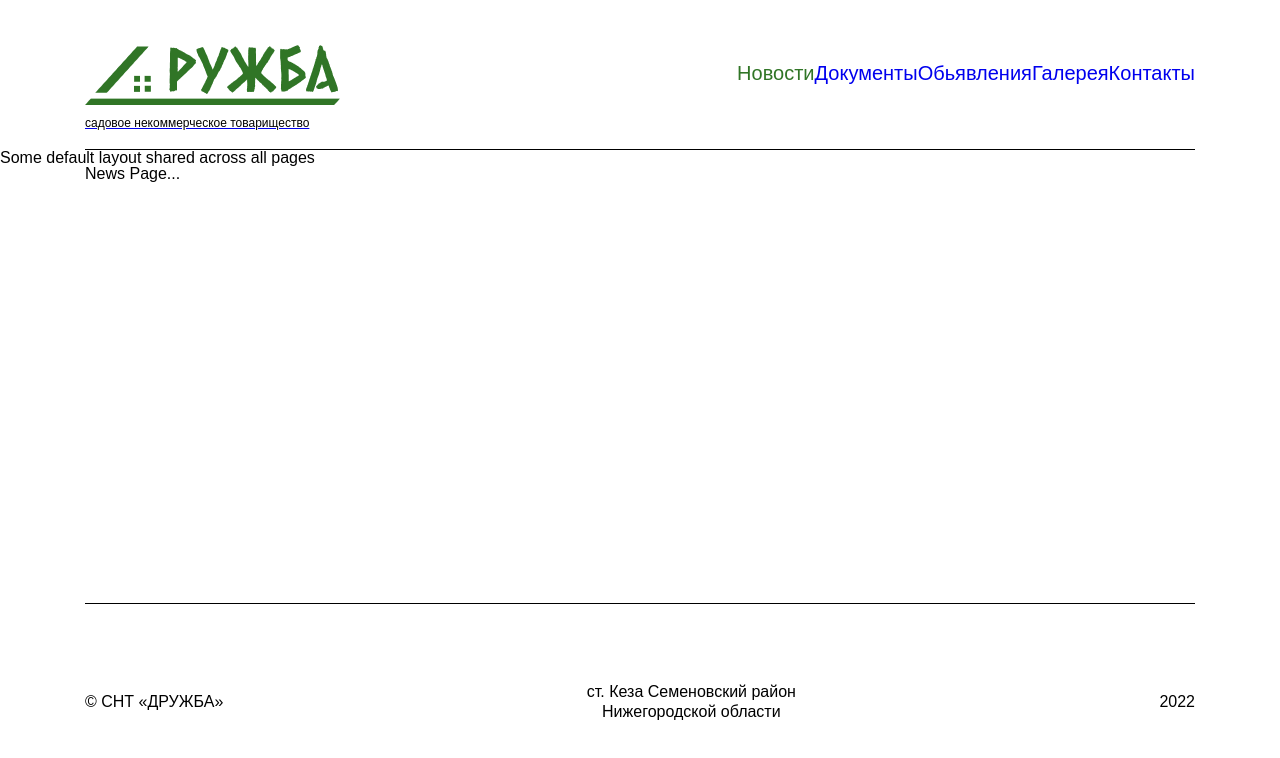
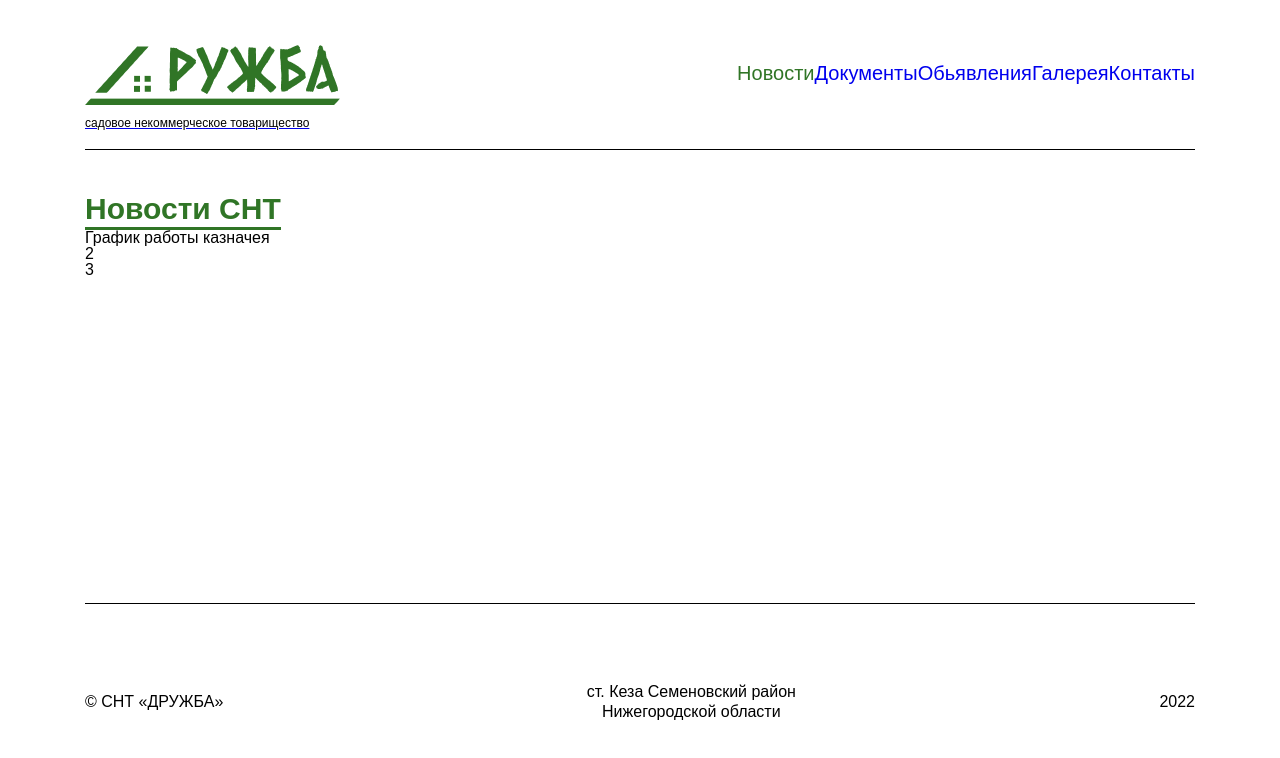
Before and after one commit to overusdev/druzhba-frontend, a Nuxt app: page /news in a window 1280 px wide. Shown: the top 758 px of the page. Built offline with nearby package versions, Linux system fonts and the light colour scheme.

Commit message:
Page title component and news store

```diff
--- /dev/null
+++ b/components/page-title/PageTitle.vue
@@ -0,0 +1,32 @@
+<template>
+  <div class="page">
+    <h1 class="page__title">{{ title }}</h1>
+  </div>
+</template>
+
+<script lang="js">
+
+export default {
+    name: 'PageTitle',
+    props: {
+        title: String,
+    },
+}
+</script>
+
+<style lang="scss" scoped>
+@import '~/assets/styles/media.scss';
+
+.page {
+    &__title {
+        margin-top: 40px;
+        display: inline-flex;
+        font-style: normal;
+        font-weight: 600;
+        font-size: 30px;
+        line-height: 37px;
+        color: #307526;
+        border-bottom: 3px solid #307526;
+    }
+}
+</style>
--- a/layouts/default.vue
+++ b/layouts/default.vue
@@ -1,7 +1,7 @@
 <template>
   <div class="default">
     <Header />
-    Some default layout shared across all pages
+    <!-- Some default layout shared across all pages -->
     <!-- <slot /> -->
     <NuxtPage />
     <Footer />
--- a/pages/ads/index.vue
+++ b/pages/ads/index.vue
@@ -1,7 +1,23 @@
 <template>
   <div class="docs">
     <div class="container">
-        <h1>Ads Page...</h1>
+      <PageTitle title="Объявления"/>
     </div>
   </div>
 </template>
+
+<script lang="js">
+import PageTitle from '~/components/page-title/PageTitle';
+import { useNews } from "~/stores/news";
+
+export default {
+  components: { PageTitle },
+  setup() {
+    const store = useNews();
+    return {
+      store,
+      PageTitle
+    }
+  }
+}
+</script>
--- a/pages/contacts/index.vue
+++ b/pages/contacts/index.vue
@@ -1,7 +1,23 @@
 <template>
   <div class="contacts">
     <div class="container">
-        <h1>Contacts Page...</h1>
+      <PageTitle title="Контакты"/>
     </div>
   </div>
 </template>
+
+<script lang="js">
+import PageTitle from '~/components/page-title/PageTitle';
+import { useNews } from "~/stores/news";
+
+export default {
+  components: { PageTitle },
+  setup() {
+    const store = useNews();
+    return {
+      store,
+      PageTitle
+    }
+  }
+}
+</script>
--- a/pages/docs/index.vue
+++ b/pages/docs/index.vue
@@ -1,7 +1,23 @@
 <template>
   <div class="docs">
     <div class="container">
-        <h1>Docs Page...</h1>
+      <PageTitle title="Документы"/>
     </div>
   </div>
 </template>
+
+<script lang="js">
+import PageTitle from '~/components/page-title/PageTitle';
+import { useNews } from "~/stores/news";
+
+export default {
+  components: { PageTitle },
+  setup() {
+    const store = useNews();
+    return {
+      store,
+      PageTitle
+    }
+  }
+}
+</script>
--- a/pages/gallery/index.vue
+++ b/pages/gallery/index.vue
@@ -1,7 +1,23 @@
 <template>
   <div class="gallery">
     <div class="container">
-        <h1>Gallery Page...</h1>
+      <PageTitle title="Галерея"/>
     </div>
   </div>
 </template>
+
+<script lang="js">
+import PageTitle from '~/components/page-title/PageTitle';
+import { useNews } from "~/stores/news";
+
+export default {
+  components: { PageTitle },
+  setup() {
+    const store = useNews();
+    return {
+      store,
+      PageTitle
+    }
+  }
+}
+</script>
--- a/pages/news/index.vue
+++ b/pages/news/index.vue
@@ -1,7 +1,33 @@
 <template>
   <div class="news">
     <div class="container">
-      <h1>News Page...</h1>
+      <PageTitle title="Новости СНТ"/>
+      <div class="news__item-wrapper">
+        <div
+          v-for="item in store.news"
+          :key="item.title"
+          class="news__item"
+        >
+          {{ item.title }}
+
+        </div>
+      </div>
     </div>
   </div>
 </template>
+
+<script lang="js">
+import PageTitle from '~/components/page-title/PageTitle';
+import { useNews } from "~/stores/news";
+
+export default {
+  components: { PageTitle },
+  setup() {
+    const store = useNews();
+    return {
+      store,
+      PageTitle
+    }
+  }
+}
+</script>
--- /dev/null
+++ b/stores/news.js
@@ -0,0 +1,31 @@
+export const useNews = defineStore('news', () => {
+    const news = [
+        {
+            title: 'График работы казначея',
+            noteDescription: 'С 01.06.2022 г в доме правления (уч. 217) начнет работать казначей по графику: Суббота с 11 до 13 Воскресенье с 11 до 13.',
+            description: '',
+            date: '19.05.2022',
+        },
+        {
+            title: '2',
+            noteDescription: '2',
+            description: '2',
+            date: '20.05.2022',
+        },
+        {
+            title: '3',
+            noteDescription: '3',
+            description: '3',
+            date: '21.05.2022',
+        },
+    ];
+
+    function getLastNews() {
+        return news.length - 1;
+    }
+
+    return {
+        news,
+        getLastNews
+    };
+});
```
Also changed, not shown: pages/news/_id.vue (added).
